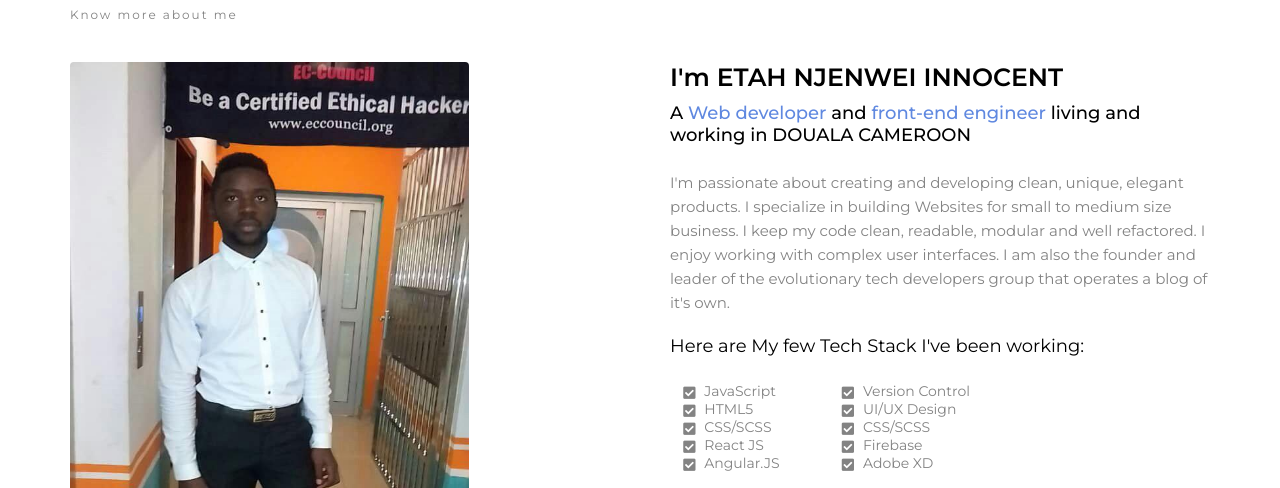
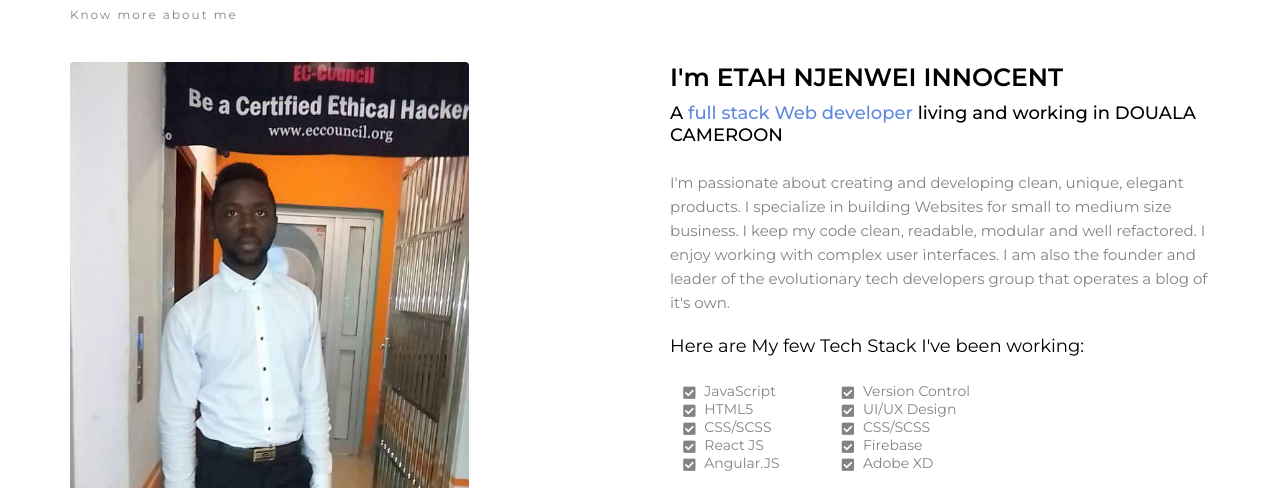
Before and after one commit to etahinnocent360/my-portforlio, a plain HTML site: page index.html in a window 1280 px wide. Shown: the part 976-1464 px from the top of the page. Drawn offline with Linux system fonts and the light colour scheme.

Commit message:
update my cover

```diff
--- a/css/about.css
+++ b/css/about.css
@@ -13,7 +13,7 @@
   width        : 70%;
   border-radius: 4px;
   display      : block;
-  height       : 80vh;
+  height       : auto;
 }
 
 .text {
--- a/index.html
+++ b/index.html
@@ -77,7 +77,7 @@
                   </div>
                   <div class="text">
                      <h4>I'm ETAH NJENWEI INNOCENT</h4>
-                     <h6>A <span>Web developer</span> and <span>front-end engineer</span> living and working in
+                     <h6>A <span>full stack Web developer</span> <span></span> living and working in
                         DOUALA CAMEROON
                      </h6>
                      <p>I'm passionate about creating and developing clean, unique, elegant products. I specialize in
```
